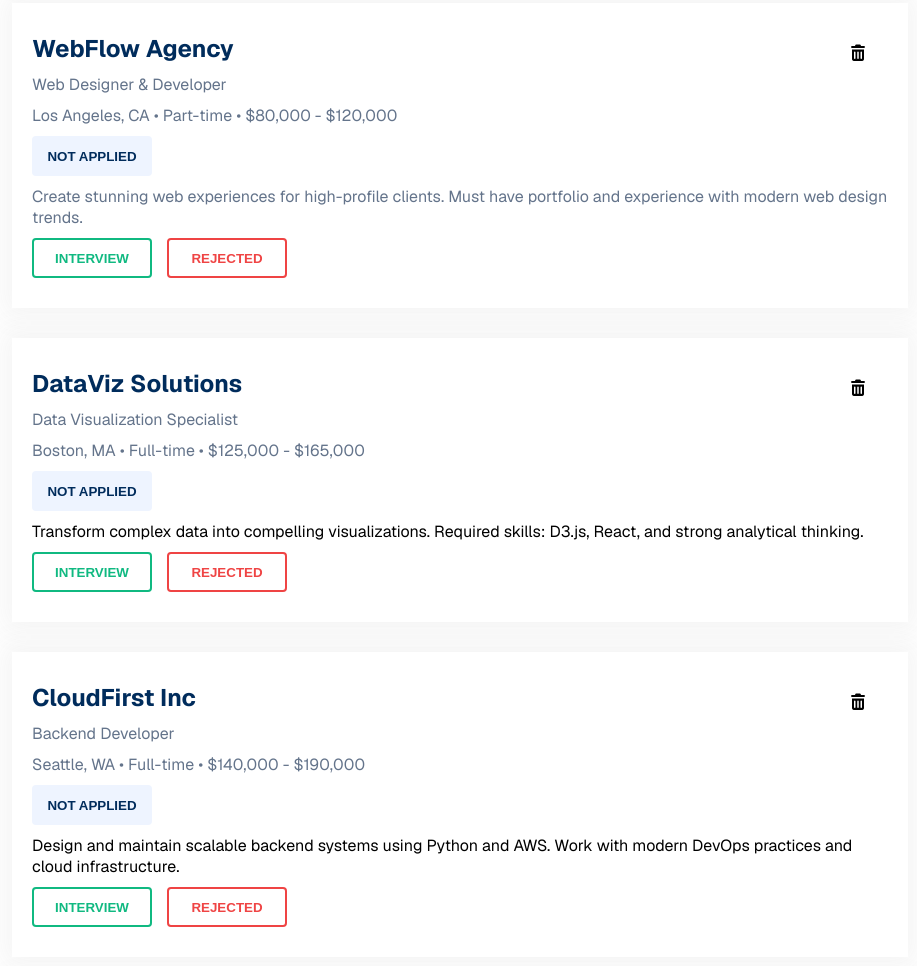
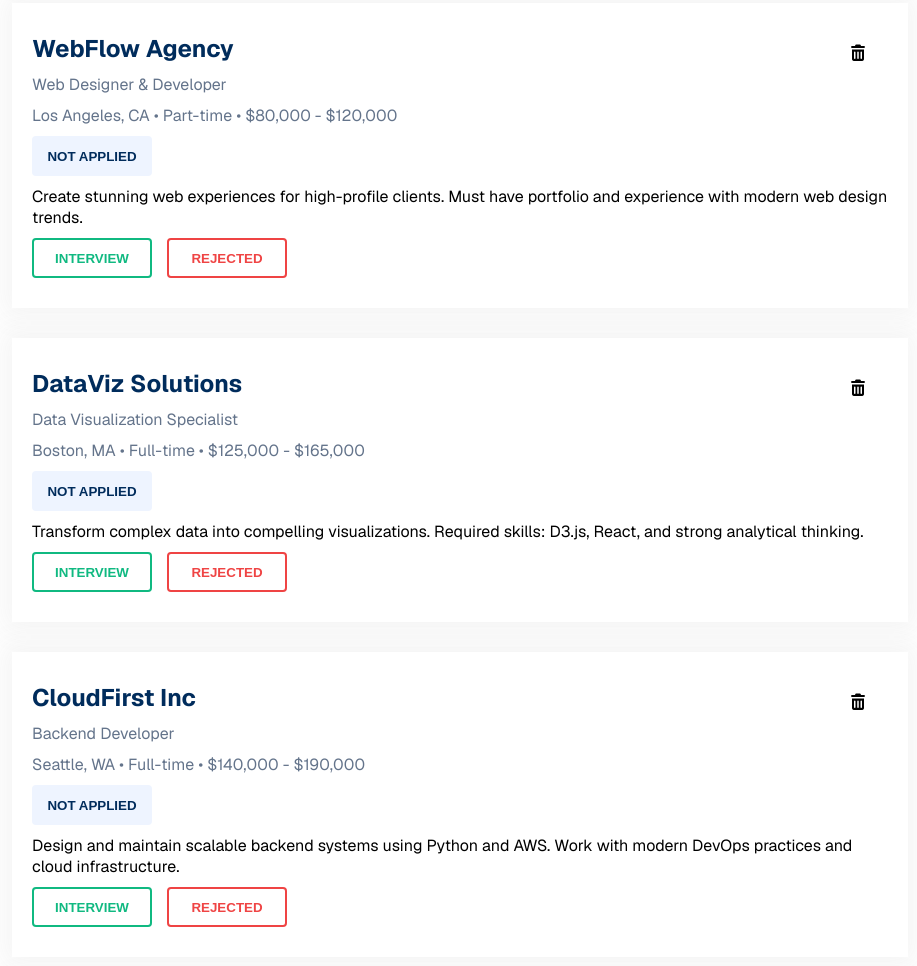
Before and after one commit to kayesmahmud30/PH-Web-13-Assignment-04, a plain HTML site: page index.html in a window 1280 px wide. Shown: the part 824-1790 px from the top of the page, without its empty margins (180-1097 px from the left). Drawn offline with nearby package versions, Linux system fonts and the light colour scheme.

Commit message:
Update index.html for adding a class in a p tag

```diff
--- a/index.html
+++ b/index.html
@@ -97,7 +97,7 @@
             Los Angeles, CA • Part-time • $80,000 - $120,000
           </p>
           <button class="job-status" id="card-status">NOT APPLIED</button>
-          <p class="job-detail">
+          <p class="job-detail black-p">
             Create stunning web experiences for high-profile clients. Must have
             portfolio and experience with modern web design trends.
           </p>
```
